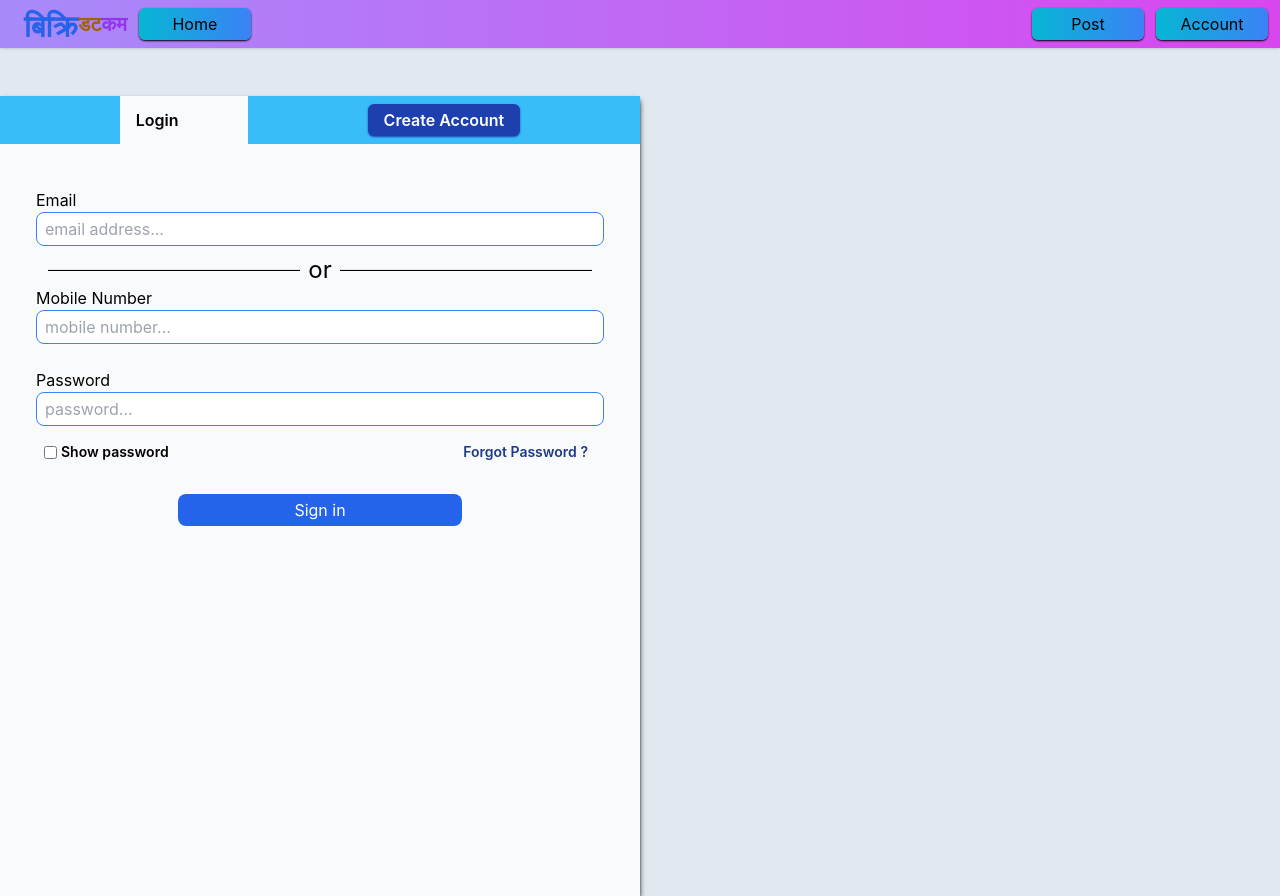
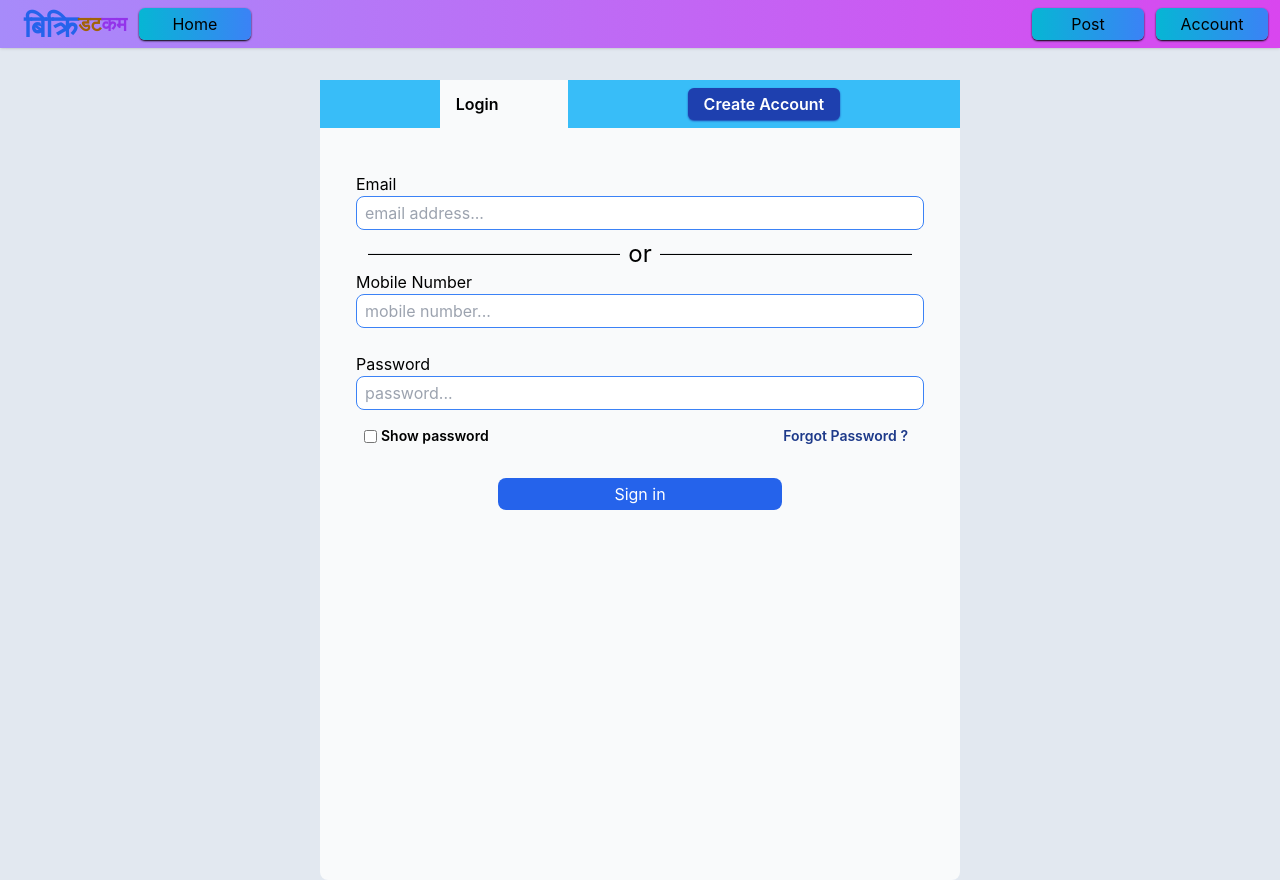
Before and after one commit to Ubartaula/bikri_dot_com, a React (Create React App) app: page /login in a window 1280 px wide. Built offline with nearby package versions, Linux system fonts and the light colour scheme; no server answers.

Commit message:
login for changed

```diff
--- a/src/feature/auth/Login.jsx
+++ b/src/feature/auth/Login.jsx
@@ -129,9 +129,9 @@ const Login = () => {
 
   return (
     <>
-      <div className="h-[3rem]"></div>
+      <div className="min-h-[2rem]"></div>
       {!isSuccessAddNewUser ? (
-        <div className=" min-w-full min-h-screen sm:min-w-[50%] sm:max-w-[50%] bg-gray-50 text-black shadow-md shadow-black">
+        <div className=" min-w-full min-h-screen mx-auto sm:min-w-[50%] sm:max-w-[50%] bg-gray-50 text-black  rounded-lg">
           <div className="bg-sky-400 text-white h-[3rem] flex flex-row items-center justify-evenly font-semibold  ">
             <p
               onClick={() => setAccountOption("login")}
```
